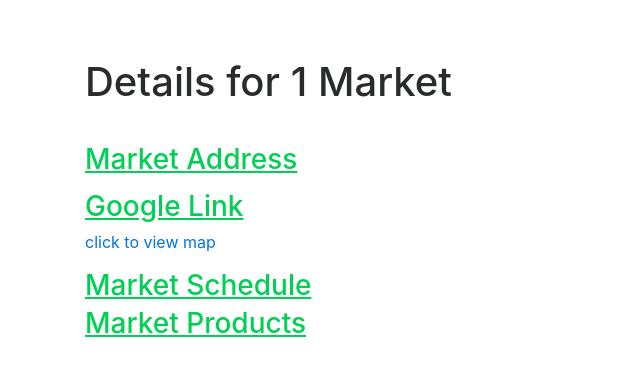
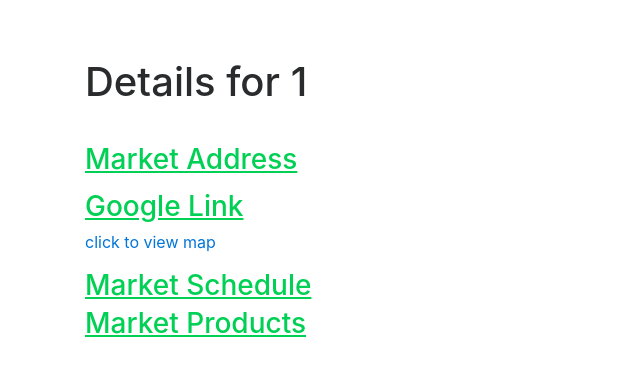
Before and after one commit to alvinking254/market-hounder, a Django app: page /1/1/ in a window 1280 px wide. Shown: the part 70-446 px from the top of the page, without its empty margins (0-640 px from the left). Run offline with Django 3.2, Linux system fonts and the light colour scheme; data that the repository does not hold is empty; some libraries are stand-ins or nearby versions.

Commit message:
Minor template fix
updated market details page

```diff
--- a/templates/market_details.html
+++ b/templates/market_details.html
@@ -13,7 +13,7 @@
 	<h1 class="main_header"> There Was An Error</h1>
 
 {%else%}
-	<h1 class="main_header"> Details for {{marketname}} Market </h1>
+	<h1 class="main_header"> Details for {{marketname}} </h1>
 
 	<h3>Market Address </h3>
 	<p>{{address}}</p>
```
